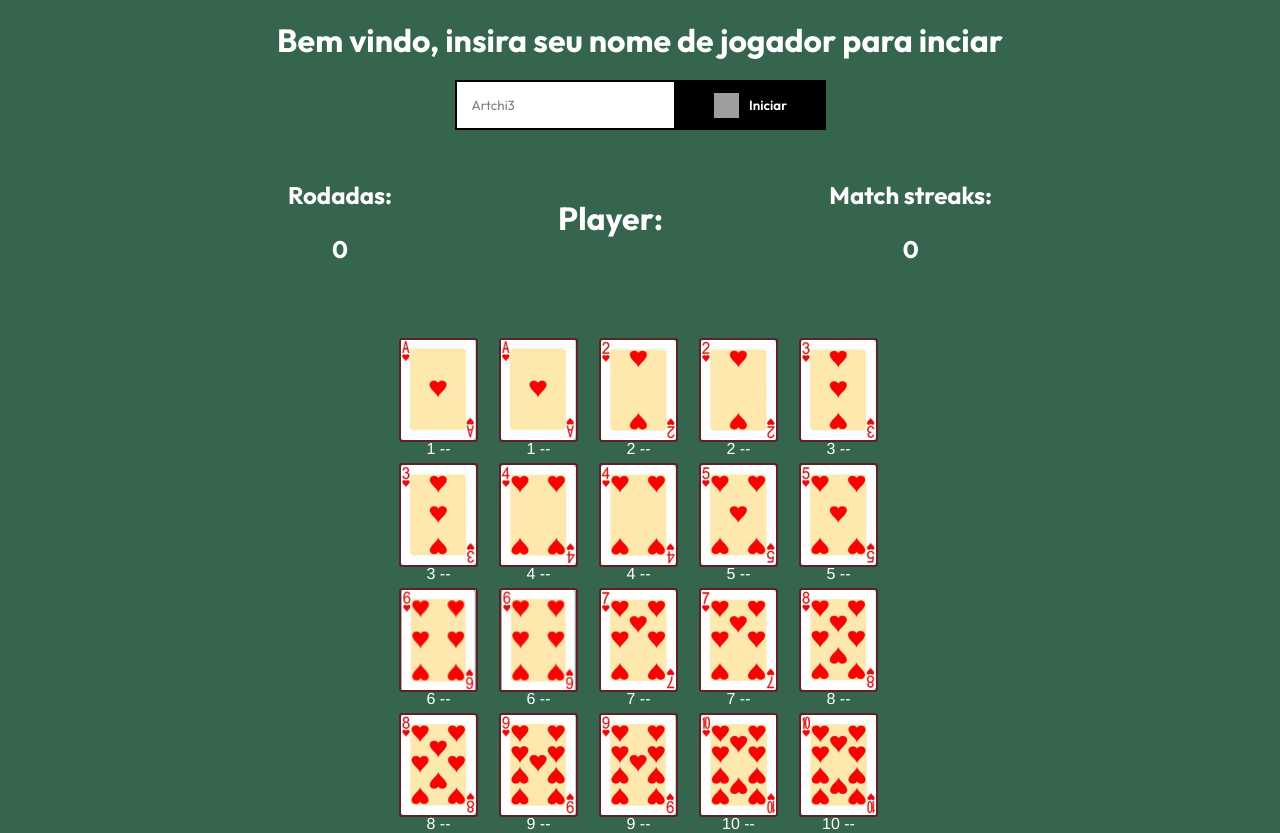
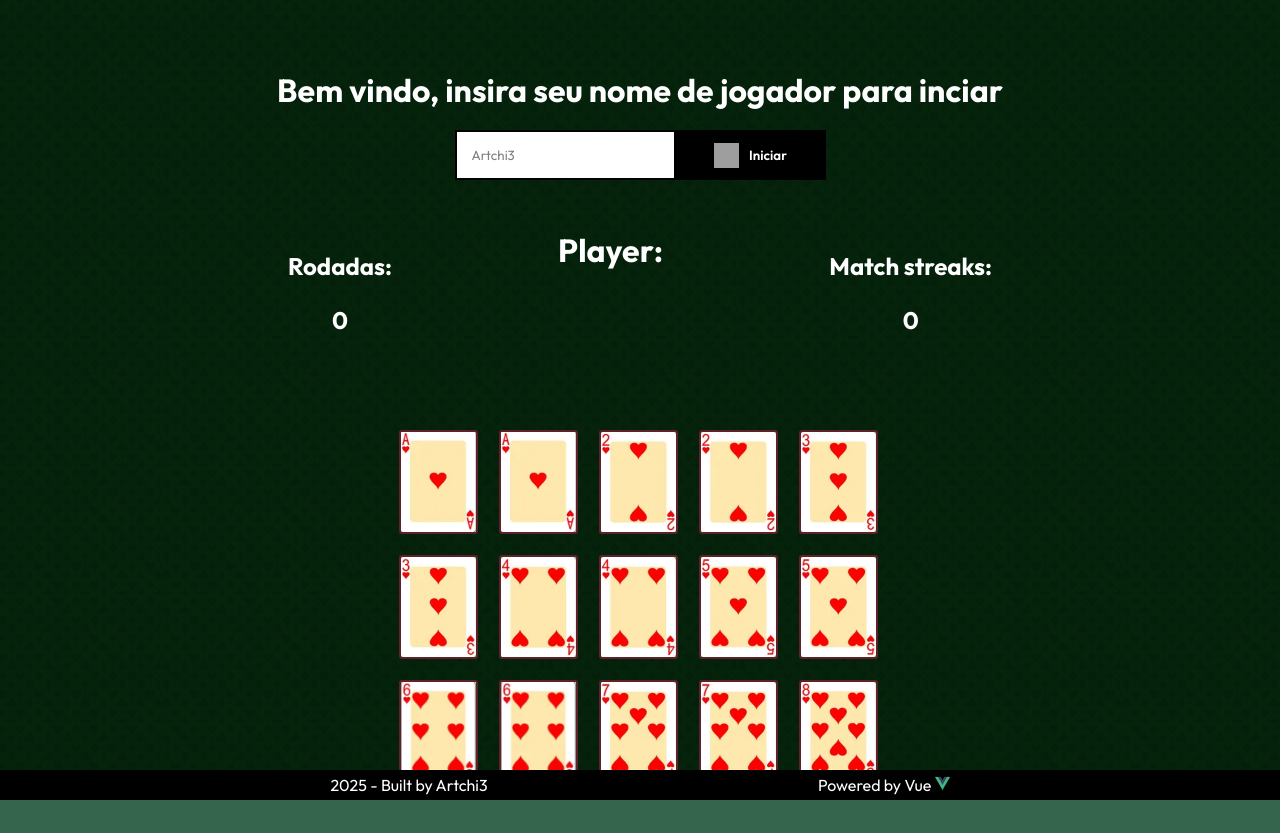
Before and after one commit to Artchi3/jogodamemoria, a Vue app in the folder jogomemoria/: page / in a window 1280 px wide. After the commit the page ends 800 px from the top, so only its background shows below. Built offline with nearby package versions, Linux system fonts and the light colour scheme; grey boxes are pictures that could not be loaded.

Commit message:
feat: inclusao de textura e ajustes finos

```diff
--- a/jogomemoria/src/App.vue
+++ b/jogomemoria/src/App.vue
@@ -16,52 +16,7 @@ export default {
     const listCard = ref([])
     const cardItems =[1,2,3,4,5,6,7,8,9,10]
 
-    //Players
-    const players = ['Lua','Artchi3','Floyd'];
-    const playerList = ref([]);
-    const playerScores =['3', '7', '5']
-
-    //UI
-    const streaks = ref(0)
-    const rounds = ref(0)
-    const gameStarted = ref(false)
-    const playerName = ref('')
-    // const inputPlayerScore = 0
-
-    const isDisabled = computed(()=>{
-          if(gameStarted.value){
-            return true
-          }
-          return false
-    })
-    const startGame = () =>{
-      if(playerName.value !== '' && playerName.value !== null && playerName.value.length > 2){
-
-        if(players.indexOf(playerName.value) == -1){
-          players.push(playerName.value);
-          gameStarted.value = true
-          restart()
-        } else{
-          alert('Nome de jogador ja existe, escolha um novo')
-        }
-
-      }else{
-        alert('Insira um nome de jogador com minimo de 3 letras antes de iniciar o jogo')
-      }
-
-    }
-
-
-
-    //Make sort every time a player wins
-
-
-    const shuffleCards = () =>{
-      listCard.value =  _.shuffle(listCard.value)
-      listCard.value = listCard.value.map((card,index)=>{
-        return {...card,position:index}
-      })
-    }
+    //Cards instance
     cardItems.forEach(item => {
       listCard.value.push({
         value:item,
@@ -79,8 +34,38 @@ export default {
       })
     })
 
-    const userSelect = ref([])
+    //Players Handlers
+    const players = ['Lua','Artchi3','Floyd'];
+    const playerList = ref([]);
+    const playerScores =['3', '7', '5'];
+    const playerName = ref('');
 
+    //UI & controls
+    const streaks = ref(0);
+    const rounds = ref(0);
+    const gameStarted = ref(false);
+    const userSelect = ref([]);
+    const missMatch =ref(false)
+
+    //Computes args
+    const isRound = computed(()=>{
+      if(missMatch.value){
+          return 'blink'
+      }
+      return ''
+    })
+    const isDisabled = computed(()=>{
+          if(gameStarted.value){
+            return true
+          }
+          return false
+    });
+    const winnerPrize = computed(()=>{
+        if (pairRamains.value === 0) {
+          return 'is-active'
+        }
+        return ''
+    });
     const status = computed(()=>{
       if(pairRamains.value === 0){
 
@@ -92,42 +77,18 @@ export default {
         return `Faltam ${pairRamains.value} Pares`
       }
     })
-
     const pairRamains = computed(()=>{
       const cardsRemaining = listCard.value.filter(card=>card.matched===false).length
       return cardsRemaining / 2
     })
 
-    const flipCard = (payload)=>{
-      listCard.value[payload.position].visible = true
-      if (userSelect.value[0]) {
-        if((userSelect.value[0].position === payload.position) && (userSelect.value[0].faceVal === payload.faceVal)){return}
-        userSelect.value[1] = payload;
-      }else{
-        userSelect.value[0] = payload
-      }
+    //Game essencial Functions
+    const shuffleCards = () =>{
+      listCard.value =  _.shuffle(listCard.value)
+      listCard.value = listCard.value.map((card,index)=>{
+        return {...card,position:index}
+      })
     }
-
-    const restart =()=>{
-
-      listCard.value = listCard.value.map((card, index) => {
-        return {
-          ...card,
-          matched:false,
-          position:index,
-          visible: false
-        }
-      });
-      rounds.value = 0
-      streaks.value = 0
-      shuffleCards();
-    }
-    const winnerPrize =computed(()=>{
-        if (pairRamains.value === 0) {
-          return 'is-active'
-        }
-        return ''
-    })
     const winnerHandle =() =>{
       playerList.value.splice(0);
       playerScores.push(rounds)
@@ -141,20 +102,57 @@ export default {
       })
 
       playerList.value = playerList.value.sort((a, b) => a.rounds - b.rounds)
-      console.log(playerList.value)
     }
+    const flipCard = (payload)=>{
+      listCard.value[payload.position].visible = true
+      if (userSelect.value[0]) {
+        if((userSelect.value[0].position === payload.position) && (userSelect.value[0].faceVal === payload.faceVal)){return}
+        userSelect.value[1] = payload;
+      }else{
+        userSelect.value[0] = payload
+      }
+    }
+    const startGame = () =>{
+      if(playerName.value !== '' && playerName.value !== null && playerName.value.length > 2){
+
+        if(players.indexOf(playerName.value) == -1){
+          players.push(playerName.value);
+          gameStarted.value = true
+          restart()
+        } else{
+          alert('Nome de jogador ja existe, escolha um novo')
+        }
+
+      }else{
+        alert('Insira um nome de jogador com minimo de 3 letras antes de iniciar o jogo')
+      }
+
+    }
+    const restart =()=>{
+      listCard.value = listCard.value.map((card, index) => {
+        return {
+          ...card,
+          matched:false,
+          position:index,
+          visible: false
+        }
+      });
+      rounds.value = 0
+      streaks.value = 0
+      shuffleCards();
+    }
+
+    //Game Watcher
     watch(pairRamains, currValue =>{
       if(currValue === 0){
         winnerHandle()
         lounchMultiple()
       }
     })
-
     watch(userSelect,(currValue)=>{
       if (currValue.length ===2) {
         const cardFirst = currValue[0]
         const cardSecnd = currValue[1]
-
 
         if (cardFirst.faceVal === cardSecnd.faceVal) {
           streaks.value++
@@ -164,12 +162,14 @@ export default {
             lounchSingle()
           },600)
         }else{
-
           rounds.value++
+          streaks.value = 0
+          setTimeout(() => {missMatch.value = true},300)
           setTimeout(() => {
+            missMatch.value = false
             listCard.value[cardFirst.position].visible = false
             listCard.value[cardSecnd.position].visible = false
-          }, 2000);
+          }, 1500);
         }
         userSelect.value.length = 0
       }
@@ -178,19 +178,22 @@ export default {
     return{
       listCard,
       userSelect,
+      playerList,
+      playerName,
+      playerScores,
+      rounds,
+      streaks,
+      //Computed args
       pairRamains,
+      winnerPrize,
+      isDisabled,
       status,
+      isRound,
+      //functions
       flipCard,
       shuffleCards,
-      restart,
-      playerList,
-      rounds,
-      streaks,
-      playerName,
       startGame,
-      winnerPrize,
-      playerScores,
-      isDisabled
+      restart
     }
   }
 
@@ -199,7 +202,7 @@ export default {
 
 <template>
   <div class="game">
-    <div class="missmatchUi"></div>
+    <div :class="isRound" class="missmatchUi"></div>
     <h1>Bem vindo, insira seu nome de jogador para inciar</h1>
     <form action="" class="greetinggame">
       <input minlength='3' maxLength='10' class="greentingInput" v-model="playerName" type="text" placeholder="Artchi3" :disabled='isDisabled' />
@@ -241,6 +244,7 @@ export default {
       </button>
     </div>
   </div>
+  <footer><p>2025 - Built by Artchi3</p><p>Powered by Vue <img src="./assets/logo.png" alt="vue logo"></p></footer>
 </template>
 
 <style>
@@ -248,20 +252,23 @@ html,body{
   margin: 0;
   padding: 0;
   box-sizing: border-box;
-  background-color: #35654D;
+  background: url('../public/baralho/flat-pokertable.avif') center center repeat,#35654D;
+  background-size: 12em;
+  background-blend-mode: multiply;
 }
-.game{
-  position: relative;
-  width: 100%;
-  height: 100vh;
+footer{
+  width: 100vw;
+  height: 30px;
   display: flex;
-  flex-direction: column;
+  align-items: center;
+  justify-content: space-evenly;
+  background-color: #000;
+  position: sticky;
+  bottom: 0;
+  left: 0;
 }
-h1,h2,h3,p,button,input{
-  font-family: "Outfit", serif;
-}
-h1{
-  margin:20px;
+footer img{
+  width: 15px;
 }
 #app {
   font-family: Avenir, Helvetica, Arial, sans-serif;
@@ -270,6 +277,23 @@ h1{
   text-align: center;
   color: #fff;
   margin: 0;
+  width: 100vw;
+  height: 100vh;
+  overflow: hidden;
+}
+.game{
+  position: relative;
+  width: 100vw;
+  height: auto;
+  display: flex;
+  flex-direction: column;
+  margin: 50px 0;
+}
+h1,h2,h3,p,button,input{
+  font-family: "Outfit", serif;
+}
+h1{
+  margin:20px;
 }
 .gamebord{
   display: grid;
@@ -283,9 +307,8 @@ h1{
   display: flex;
   justify-content: center;
   align-items: center;
+}
 
-  /* border: 3px solid red; */
-}
 .greentingInput{
   width: 200px;
   height: 44px;
@@ -308,16 +331,6 @@ h1{
 .shuffleAnimation{
   transition: transform 0.8s ease-in;
 }
-.missmatchUi{
-  display: none;
-  width: 100%;
-  height: 100%;
-  position: absolute;
-  top: 0;
-  left: 0;
-  z-index: 2;
-  background-color: rgba(194,2,2,0.38);
-}
 .comemoracao{
   position: absolute;
   display: flex;
@@ -334,22 +347,12 @@ h1{
   left: 0;
   right: 0;
   margin: auto;
+  width: 100vw;
+  height: 100vh;
 }
 .comemoracao.is-active{
   visibility: visible;
   opacity: 1;
-}
-.comemoracao .player{
-  display: grid;
-  grid-template-columns:  100px 100px ;
-  grid-template-rows: auto;
-  grid-row-gap: 0 ;
-  grid-column-gap: 0 ;
-}
-.comemoracao .player p{
-  border: 2px solid #000;
-  border-top: none;
-  border-radius: 1px;
 }
 button{
   width: 150px;
@@ -402,6 +405,19 @@ button{
   border-bottom: 2px solid #000;
   border-radius: 5px;
 }
+.missmatchUi{
+  display: none;
+  width: 100vw;
+  height: 100vh;
+  position: absolute;
+  top: 0;
+  left: 0;
+  bottom: 0;
+  right: 0;
+  margin: auto;
+  z-index: 2;
+  background-color: rgba(194,2,2,0.38);
+}
 .pontuacao{
   width:55%;
   display: flex;
@@ -410,4 +426,17 @@ button{
   justify-content: space-between;
   margin: 30px auto;
 }
+.pontuacao h1{
+  text-align: center;
+  display: flex;
+  flex-direction: column;
+  align-items: center;
+  width: 150px;
+  height: 150px;
+}
+.blink{
+  width: 100vw;
+  height: 100vh;
+  display: flex;
+}
 </style>
--- a/jogomemoria/src/components/GameCard.vue
+++ b/jogomemoria/src/components/GameCard.vue
@@ -46,10 +46,8 @@ import { computed } from 'vue';
         <div  class="cardface front">
             <label class="checkmark" v-if="matched"></label>
             <img :src="`/baralho/${value}.PNG`" :alt="value">
-            {{ value }} {{ position }} -- {{ faceVal }}
-
         </div>
-        <div class="cardface back"> {{ value }} {{ position }} -- {{ faceVal }}
+        <div class="cardface back">
         </div>
     </div>
 
--- /dev/null
+++ b/jogomemoria/src/components/WinnersPool.vue
@@ -0,0 +1,66 @@
+<script>
+// import { computed } from 'vue';
+  export default {
+    name: 'WinnersPool',
+    props:{
+        name:{
+            type:String,
+            required:true
+        },
+        winner:{
+            type:Boolean,
+            default:true
+        },
+        rounds:{
+            type:Number,
+            required:true
+        }
+    },
+    setup(props, {emit}){
+        const playerEntry =()=>{
+            emit('player-selection',{
+                name:props.name,
+                winner: props.winner,
+                rounds: props.rounds
+            })
+        }
+        return{
+            playerEntry
+        }
+    }
+  }
+  </script>
+
+<template>
+    <div class="player" @click="playerEntry">
+        <p class="name">{{ name }}</p>
+        <p class="score">{{ rounds }}</p>
+    </div>
+</template>
+
+
+
+  <style>
+  #app {
+    font-family: Avenir, Helvetica, Arial, sans-serif;
+    -webkit-font-smoothing: antialiased;
+    -moz-osx-font-smoothing: grayscale;
+    text-align: center;
+    color: #2c3e50;
+    margin-top: 60px;
+  }
+
+  .player{
+    display: grid;
+    grid-template-columns:  100px 100px ;
+    grid-template-rows: auto;
+    grid-row-gap: 0 ;
+    grid-column-gap: 0 ;
+    justify-content: center;
+  }
+  .player p{
+    border: 2px solid #000;
+    border-top: none;
+    border-radius: 1px;
+    }
+  </style>
```
Also changed, not shown: jogomemoria/src/components/HelloWorld.vue (deleted, +0 -58 lines), jogomemoria/public/baralho/flat-pokertable.avif (added).
